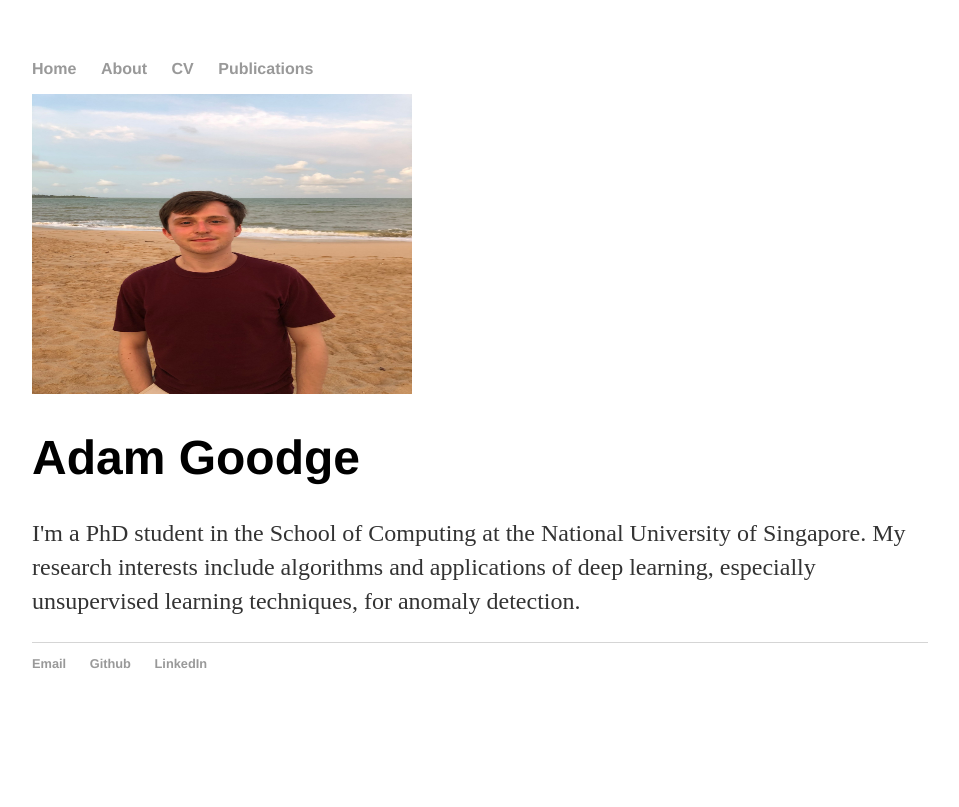
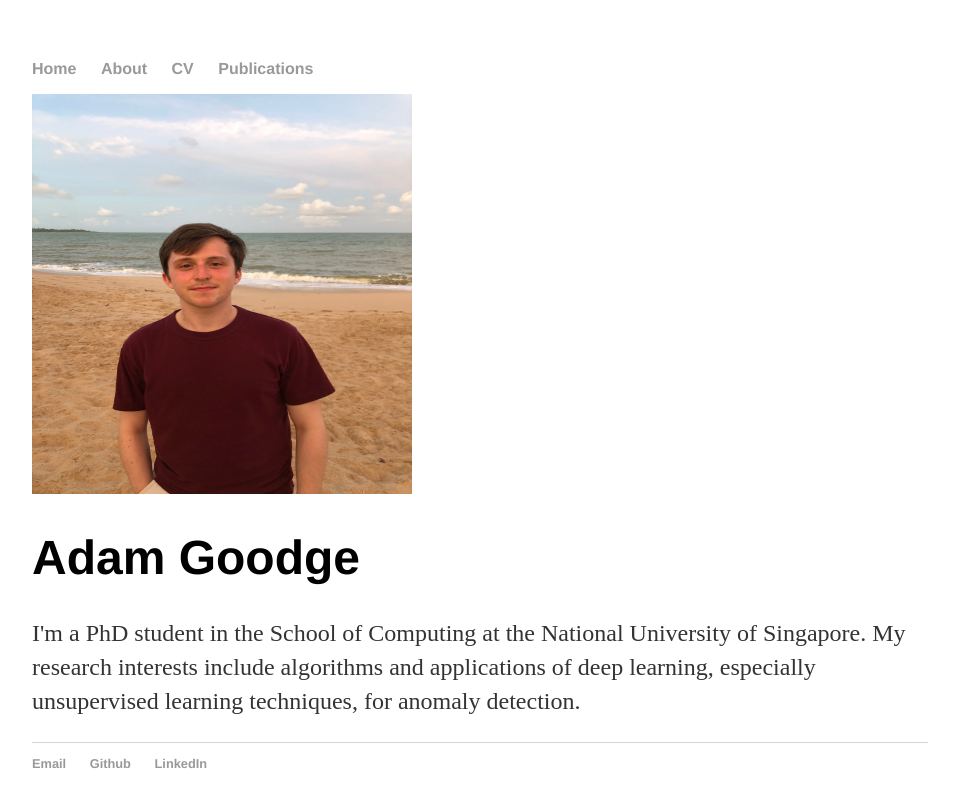
Before and after one commit to agoodge/agoodge.github.io, a Jekyll site: the page built from index.html, in a window 1280 px wide. Shown: the top 807 px of the page, without its empty margins (160-1119 px from the left). Built offline with Jekyll 4.4.1, drawn with Linux system fonts in a browser that asks for light colours.

Commit message:
Update index.html

```diff
--- a/index.html
+++ b/index.html
@@ -4,7 +4,7 @@
 ---
 
 <div class="header">
-<img src="img.jpeg" style="width:380px;height:300px;" class="center" />
+<img src="img.jpeg" style="width:380px;height:400px;" class="center" />
 	<h1>Adam Goodge</h1>
 </div>
 
```
